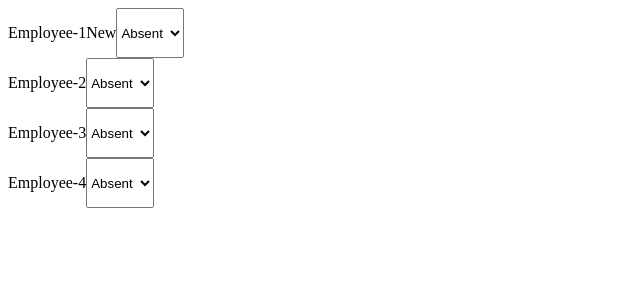
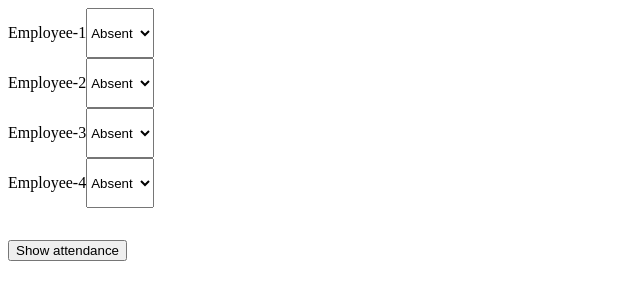
Before and after one commit to NihalP01/Daily-basis-attendance-system, a React (Create React App) app: page / in a window 1280 px wide. Shown: the top 300 px of the page, without its empty margins (0-640 px from the left). Built offline with nearby package versions, Linux system fonts and the light colour scheme.

Commit message:
Added: Attendance table to show attendances

```diff
--- a/src/AttendanceSystem.jsx
+++ b/src/AttendanceSystem.jsx
@@ -1,32 +1,31 @@
-import { useEffect, useState } from "react";
+import { useState } from "react";
 import AttendanceList from "./AttendanceList";
 import { Utils } from "./Utils";
 
+//To test attendance for different days, add +1 to day or month in the Utils file.
+
 const AttendanceSystem = () => {
   const [attendanceList, setAttendanceList] = useState([]);
+  const [showTable, setShowTable] = useState(false);
 
   const employeeList = [
     {
       employeeId: 0,
-      employeeName: "Employee-1New"
+      employeeName: "Employee-1",
     },
     {
       employeeId: 1,
-      employeeName: "Employee-2"
+      employeeName: "Employee-2",
     },
     {
       employeeId: 2,
-      employeeName: "Employee-3"
+      employeeName: "Employee-3",
     },
     {
       employeeId: 3,
-      employeeName: "Employee-4"
-    }
+      employeeName: "Employee-4",
+    },
   ];
-
-  useEffect(() => {
-    console.log(attendanceList);
-  }, [attendanceList]);
 
   const onAttendanceChange = (id, name, status) => {
     const attendanceData = {
@@ -35,9 +34,9 @@ const AttendanceSystem = () => {
       attendance: [
         {
           status,
-          attendanceDate: Utils.formattedDate()
-        }
-      ]
+          attendanceDate: Utils.formattedDate(),
+        },
+      ],
     };
     setAttendanceList((prevList) => {
       const newList = [...prevList];
@@ -55,12 +54,12 @@ const AttendanceSystem = () => {
           ) {
             newList[index].attendance.push({
               status: attendanceData.attendance[0].status,
-              attendanceDate: attendanceData.attendance[0].attendanceDate
+              attendanceDate: attendanceData.attendance[0].attendanceDate,
             });
           }
           newList[index].attendance[newList[index].attendance.length - 1] = {
             status: attendanceData.attendance[0].status,
-            attendanceDate: attendanceData.attendance[0].attendanceDate
+            attendanceDate: attendanceData.attendance[0].attendanceDate,
           };
         }
       }
@@ -68,7 +67,12 @@ const AttendanceSystem = () => {
     });
   };
 
+  const handleShowTable = () => {
+    setShowTable((prev) => !prev);
+  };
+
   return (
+    <div>
       <div>
         {employeeList.map((item) => (
           <AttendanceList
@@ -79,6 +83,31 @@ const AttendanceSystem = () => {
           />
         ))}
       </div>
+      <div style={{ marginTop: "2rem" }}>
+        <button onClick={handleShowTable}>Show attendance</button>
+      </div>
+      {showTable && (
+        <div>
+          {attendanceList.map((item) => (
+            <div key={item.id}>
+              <p>{item.name}</p>
+              <table border="1px solid black" style={{ marginTop: "-0.6rem" }}>
+                <tr>
+                  <th>Date</th>
+                  <th>Attendance</th>
+                </tr>
+                {item.attendance.map((val) => (
+                  <tr key={val.id}>
+                    <td>{val.status}</td>
+                    <td>{val.attendanceDate}</td>
+                  </tr>
+                ))}
+              </table>
+            </div>
+          ))}
+        </div>
+      )}
+    </div>
   );
 };
 
--- a/src/Utils.js
+++ b/src/Utils.js
@@ -1,11 +1,11 @@
 export const Utils = {
-  formattedDate
+  formattedDate,
 };
 
 function formattedDate() {
   const cuurentDate = new Date();
-  const day = String(cuurentDate.getDate()).padStart(2, 0);
-  const month = String(cuurentDate.getMonth() + 2).padStart(2, 0);
+  const day = String(cuurentDate.getDate()).padStart(2, 0); // add +1 after the getDate() to change the date to next date
+  const month = String(cuurentDate.getMonth() + 2).padStart(2, 0); // change +1 value to (2, 3, 4...) after the getMonth() to change the month to next month
   const year = String(cuurentDate.getFullYear());
   return `${day}-${month}-${year}`;
 }
```
Also changed, not shown: .codesandbox/tasks.json (added). Lines whose indentation alone changed are shown as unchanged.
